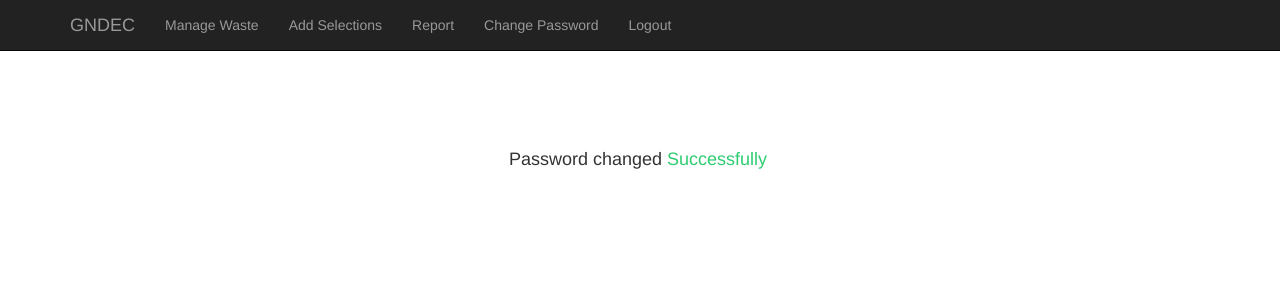
After one commit to jasvir99/waste-management, a Django app: template waste/templates/registration/password_change_done.html in a window 1280 px wide. The commit adds this page. Shown: the top 300 px of the page. Run offline with Django 3.2, Linux system fonts and the light colour scheme; the template is opened without the code that fills it, so the values that code supplies are empty; some libraries are stand-ins or nearby versions.

Commit message:
Password change added.

```diff
--- a/waste/static/css/main.css
+++ b/waste/static/css/main.css
@@ -1,6 +1,14 @@
 .form-container{
 	width: 70%;
 margin-top: 5%;
+margin-right: auto;
+margin-left: auto;
+margin-bottom: 6%;
+}
+
+.form-container-pass{
+	width: 50%;
+margin-top: 10%;
 margin-right: auto;
 margin-left: auto;
 margin-bottom: 6%;
@@ -38,11 +46,12 @@
 
 label{
 	color:#6B6B6B;
+	width: 444px;
 }
 
 .success-message{
 	margin-top: 7%;
-width: 22%;
+width: 23%;
 margin-right: auto;
 margin-left: auto;
 }
@@ -81,3 +90,17 @@
 	margin-left: auto;
 	margin-bottom: 3%;
 }
+
+.form-table-main td{
+	width:-2%;
+}
+
+#form-header{
+	text-align: center;
+}
+ul
+{
+    list-style-type:none;
+    padding:0px;
+    margin:0px;
+}
--- a/waste/templates/base.html
+++ b/waste/templates/base.html
@@ -84,6 +84,7 @@
             <li><a href='{% url 'waste.src.views.main_form' %}'>Manage Waste</a></li>
             <li><a href='{% url 'waste.src.views.add_selection' %}'>Add Selections</a></li>
             <li><a href='{% url 'waste.src.views.generate_report' %}'>Report</a></li>
+            <li><a href='{% url 'admin:password_change' %}'>Change Password</a></li>
             <li><a href='{% url 'admin:logout' %}'>Logout</a></li>
           </ul>
         </div><!-- /.nav-collapse -->
--- /dev/null
+++ b/waste/templates/registration/password_change_done.html
@@ -0,0 +1,17 @@
+{% extends "base.html" %}
+{% load i18n %}
+{% block userlinks %}{% url 'django-admindocs-docroot' as docsroot %}{% if docsroot %}<a href="{{ docsroot }}">{% trans 'Documentation' %}</a> / {% endif %}{% trans 'Change password' %} / <a href="{% url 'admin:logout' %}">{% trans 'Log out' %}</a>{% endblock %}
+{% block breadcrumbs %}
+<div class="breadcrumbs">
+<a href="{% url 'admin:index' %}">{% trans 'Home' %}</a>
+&rsaquo; {% trans 'Password change' %}
+</div>
+{% endblock %}
+
+{% block title %}<title>Password Changed</title>{% endblock %}
+{% block content_title %}<h1>{{ title }}</h1>{% endblock %}
+{% block content %}
+<div class='success-message'>
+<h4>Password changed <span id='green'>Successfully</span></h4>
+</div>
+{% endblock %}
--- a/waste/waste/src/models.py
+++ b/waste/waste/src/models.py
@@ -51,3 +51,7 @@
 	description = models.ForeignKey(Description)
 	def __unicode__(self):
 		return '%s' % (self.id)
+
+class UserActivated(models.Model):
+	user = models.ForeignKey(User)
+	activated = models.BooleanField(default = False)
--- a/waste/waste/urls.py
+++ b/waste/waste/urls.py
@@ -5,7 +5,8 @@
 
 urlpatterns = patterns('',
     # Examples:
-    url(r'^$', 'waste.src.views.main_form', name='home'),
+    url(r'^$', 'waste.src.views.new_login', name='home'),
+    url(r'^form', 'waste.src.views.main_form', name='home'),
     url(r'^add_selection', 'waste.src.views.add_selection'),
     url(r'^report', 'waste.src.views.generate_report'),
     url(r'^get_description', 'waste.src.views.get_description'),
```
Also changed, not shown: waste/templates/registration/password_change_form.html (added, +49 -0 lines), waste/templates/src/form.html (+44 -4 lines), waste/waste/src/views.py (+12 -1 lines).
